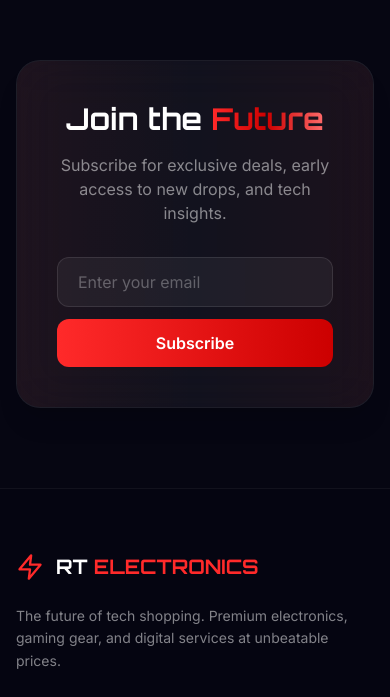
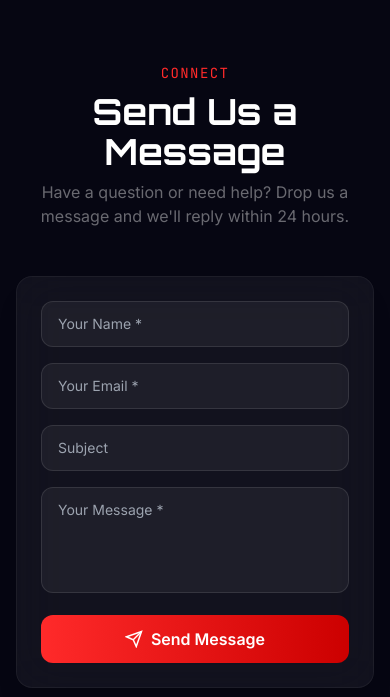
Before and after one commit to alterhub-ageny/rtelectronics, a React (Vite) app: page / in a window 390 px wide. Shown: the part 1240-1937 px from the top of the page. Built offline with nearby package versions, Linux system fonts and the light colour scheme; no server answers.

Commit message:
Add avatar picker with gender/style options, add contact/chat form on homepage, fixes avatar clear bug

```diff
--- /dev/null
+++ b/src/components/ui/AvatarPicker.jsx
@@ -0,0 +1,80 @@
+import { useState } from "react";
+import { motion } from "framer-motion";
+import { Check } from "lucide-react";
+
+const STYLES = [
+  { id: "avataaars", label: "Cartoon" },
+  { id: "adventurer", label: "Adventure" },
+  { id: "lorelei", label: "Fantasy" },
+  { id: "open-peeps", label: "Casual" },
+  { id: "bottts", label: "Robots" },
+  { id: "fun-emoji", label: "Emoji" },
+  { id: "notionists", label: "Minimal" },
+  { id: "personas", label: "Realistic" },
+];
+
+const SEEDS = ["Alex", "Sam", "Jordan", "Riley", "Casey", "Avery", "Quinn", "Morgan", "Skyler", "Reese", "Drew", "Parker"];
+
+export default function AvatarPicker({ current, onSelect }) {
+  const [style, setStyle] = useState("avataaars");
+  const [seedGrid, setSeedGrid] = useState(SEEDS);
+
+  const buildUrl = (s) => `https://api.dicebear.com/7.x/${style}/svg?seed=${encodeURIComponent(s)}&backgroundColor=transparent`;
+
+  return (
+    <div className="space-y-4">
+      <div className="flex gap-1.5 flex-wrap">
+        {STYLES.map((s) => (
+          <button key={s.id} onClick={() => setStyle(s.id)}
+            className={`px-3 py-1.5 rounded-lg text-xs font-medium transition-all ${
+              style === s.id ? "bg-rt-accent text-white shadow-lg shadow-rt-accent/20" : "bg-white/5 text-white/50 hover:text-white border border-white/10"
+            }`}
+          >
+            {s.label}
+          </button>
+        ))}
+      </div>
+      <div className="grid grid-cols-6 gap-2">
+        {seedGrid.map((seed) => {
+          const url = buildUrl(seed);
+          const selected = url === current;
+          return (
+            <motion.button key={seed} whileHover={{ scale: 1.05 }} whileTap={{ scale: 0.95 }}
+              onClick={() => onSelect(url)}
+              className={`relative w-full aspect-square rounded-xl overflow-hidden border-2 transition-all ${
+                selected ? "border-rt-accent ring-2 ring-rt-accent/30" : "border-white/10 hover:border-white/30"
+              }`}
+            >
+              <img src={url} alt={seed} className="w-full h-full object-cover bg-white/5" />
+              {selected && (
+                <div className="absolute inset-0 bg-rt-accent/10 flex items-center justify-center">
+                  <div className="w-6 h-6 rounded-full bg-rt-accent flex items-center justify-center">
+                    <Check size={14} className="text-white" />
+                  </div>
+                </div>
+              )}
+            </motion.button>
+          );
+        })}
+      </div>
+      <div className="flex gap-2">
+        {["neutral", "female", "male"].map((g) => (
+          <button key={g} onClick={() => setSeedGrid(SEEDS.map((s) => `${s}-${g}`))}
+            className={`px-3 py-1 rounded-lg text-xs capitalize transition-all ${
+              seedGrid[0]?.endsWith(`-${g}`) || (g === "neutral" && !seedGrid[0]?.includes("-"))
+                ? "bg-rt-accent/20 text-rt-accent border border-rt-accent/30"
+                : "bg-white/5 text-white/50 border border-white/10 hover:text-white"
+            }`}
+          >
+            {g}
+          </button>
+        ))}
+        <button onClick={() => setSeedGrid(SEEDS.map((s) => `${s}-${Math.random().toString(36).slice(2, 6)}`))}
+          className="px-3 py-1 rounded-lg text-xs bg-white/5 text-white/50 border border-white/10 hover:text-white transition-all ml-auto"
+        >
+          Shuffle
+        </button>
+      </div>
+    </div>
+  );
+}
--- a/src/pages/Account.jsx
+++ b/src/pages/Account.jsx
@@ -1,10 +1,11 @@
 import { useState, useEffect } from "react";
 import { Link, useNavigate } from "react-router-dom";
 import { motion } from "framer-motion";
-import { User, Package, Heart, MapPin, LogOut, Edit3, Plus, Trash2, Mail, Calendar } from "lucide-react";
+import { User, Package, Heart, MapPin, LogOut, Edit3, Plus, Trash2, Mail, Calendar, Image } from "lucide-react";
 import { useAuth } from "../context/AuthContext";
 import { useToast } from "../context/ToastContext";
 import { updateProfile, addAddress, deleteAddress, getOrders } from "../services/api";
+import AvatarPicker from "../components/ui/AvatarPicker";
 
 export default function Account() {
   const { user, logout, refreshUser } = useAuth();
@@ -101,17 +102,23 @@ export default function Account() {
           {editing ? (
             <div className="space-y-4">
               <div className="flex items-center gap-4 mb-2">
-                <div className="w-16 h-16 rounded-2xl bg-gradient-to-br from-rt-accent/20 to-rt-accent2/20 border border-white/10 flex items-center justify-center overflow-hidden shrink-0">
-                  {avatarUrl ? <img src={avatarUrl} alt="" className="w-full h-full object-cover" onError={(e) => { e.target.style.display = "none"; }} /> : <User size={24} className="text-rt-accent" />}
+                <div className="w-20 h-20 rounded-2xl bg-gradient-to-br from-rt-accent/20 to-rt-accent2/20 border border-white/10 flex items-center justify-center overflow-hidden shrink-0">
+                  {avatarUrl ? <img src={avatarUrl} alt="" className="w-full h-full object-cover" onError={(e) => { e.target.style.display = "none"; }} /> : <User size={28} className="text-rt-accent" />}
                 </div>
-                <div className="text-xs text-white/30">Enter an image URL below</div>
+                <div className="flex-1">
+                  <p className="text-white font-medium">Choose an avatar</p>
+                  <p className="text-xs text-white/30">Pick a style and gender below</p>
+                </div>
+              </div>
+              <div className="glass rounded-2xl p-4 border border-white/5">
+                <AvatarPicker current={avatarUrl} onSelect={setAvatarUrl} />
               </div>
               <div>
                 <label className="text-xs text-white/50 mb-1.5 block">Name</label>
                 <input value={name} onChange={(e) => setName(e.target.value)} className="w-full bg-white/5 border border-white/10 rounded-xl px-4 py-3 text-white focus:outline-none focus:border-rt-accent/50" />
               </div>
               <div>
-                <label className="text-xs text-white/50 mb-1.5 block">Avatar URL</label>
+                <label className="text-xs text-white/50 mb-1.5 block">Or paste an image URL</label>
                 <input value={avatarUrl} onChange={(e) => setAvatarUrl(e.target.value)} placeholder="https://example.com/avatar.jpg" className="w-full bg-white/5 border border-white/10 rounded-xl px-4 py-3 text-white text-sm focus:outline-none focus:border-rt-accent/50" />
               </div>
               <button onClick={handleUpdate} className="btn-primary">Save Changes</button>
--- a/src/pages/Home.jsx
+++ b/src/pages/Home.jsx
@@ -1,6 +1,6 @@
 import { useState } from "react";
 import { Link } from "react-router-dom";
-import { subscribeNewsletter } from "../services/api";
+import { subscribeNewsletter, submitContact } from "../services/api";
 import HeroSection from "../components/home/HeroSection";
 import FeaturedProducts from "../components/home/FeaturedProducts";
 import CategoryShowcase from "../components/home/CategoryShowcase";
@@ -12,6 +12,9 @@ import { useToast } from "../context/ToastContext";
 export default function Home() {
   const [email, setEmail] = useState("");
   const [subscribed, setSubscribed] = useState(false);
+  const [contact, setContact] = useState({ name: "", email: "", subject: "", message: "" });
+  const [contactSending, setContactSending] = useState(false);
+  const [contactSent, setContactSent] = useState(false);
   const addToast = useToast();
   const { user, isAdmin } = useAuth();
 
@@ -27,6 +30,18 @@ export default function Home() {
     }
   };
 
+  const handleContact = async (e) => {
+    e.preventDefault();
+    if (!contact.name || !contact.email || !contact.message) { addToast("Fill in all required fields", "warning"); return; }
+    setContactSending(true);
+    try {
+      await submitContact(contact);
+      setContactSent(true);
+      addToast("Message sent! We'll get back to you soon.", "success");
+    } catch { addToast("Failed to send", "error"); }
+    setContactSending(false);
+  };
+
   return (
     <>
       <HeroSection />
@@ -38,6 +53,39 @@ export default function Home() {
       </AnimatedSection>
       <AnimatedSection>
         <PromoSection />
+      </AnimatedSection>
+
+      <AnimatedSection>
+        <section className="max-w-site mx-auto px-4 sm:px-6 py-20">
+          <div className="text-center mb-12">
+            <span className="text-rt-accent text-sm font-mono tracking-widest uppercase">Connect</span>
+            <h2 className="section-title mt-2">Send Us a Message</h2>
+            <p className="text-white/40 mt-2 max-w-xl mx-auto">Have a question or need help? Drop us a message and we'll reply within 24 hours.</p>
+          </div>
+          <div className="max-w-2xl mx-auto">
+            {contactSent ? (
+              <div className="glass rounded-2xl p-12 text-center border border-white/5">
+                <div className="w-16 h-16 rounded-2xl bg-rt-accent3/10 border border-rt-accent3/20 flex items-center justify-center mx-auto mb-4">
+                  <svg width="28" height="28" viewBox="0 0 24 24" fill="none" stroke="currentColor" strokeWidth="2" className="text-rt-accent3"><polyline points="20 6 9 17 4 12"/></svg>
+                </div>
+                <h3 className="text-xl font-display font-bold text-white mb-2">Message Sent!</h3>
+                <p className="text-white/50">Thank you for reaching out. Our team will get back to you shortly.</p>
+              </div>
+            ) : (
+              <form onSubmit={handleContact} className="glass rounded-2xl p-6 border border-white/5 space-y-4">
+                <div className="grid sm:grid-cols-2 gap-4">
+                  <input value={contact.name} onChange={(e) => setContact({ ...contact, name: e.target.value })} placeholder="Your Name *" className="w-full bg-white/5 border border-white/10 rounded-xl px-4 py-3 text-white text-sm focus:outline-none focus:border-rt-accent/50" />
+                  <input type="email" value={contact.email} onChange={(e) => setContact({ ...contact, email: e.target.value })} placeholder="Your Email *" className="w-full bg-white/5 border border-white/10 rounded-xl px-4 py-3 text-white text-sm focus:outline-none focus:border-rt-accent/50" />
+                </div>
+                <input value={contact.subject} onChange={(e) => setContact({ ...contact, subject: e.target.value })} placeholder="Subject" className="w-full bg-white/5 border border-white/10 rounded-xl px-4 py-3 text-white text-sm focus:outline-none focus:border-rt-accent/50" />
+                <textarea value={contact.message} onChange={(e) => setContact({ ...contact, message: e.target.value })} rows={4} placeholder="Your Message *" className="w-full bg-white/5 border border-white/10 rounded-xl px-4 py-3 text-white text-sm focus:outline-none focus:border-rt-accent/50 resize-none" />
+                <button type="submit" disabled={contactSending} className="btn-primary w-full flex items-center justify-center gap-2">
+                  {contactSending ? "Sending..." : <><svg width="18" height="18" viewBox="0 0 24 24" fill="none" stroke="currentColor" strokeWidth="2"><line x1="22" y1="2" x2="11" y2="13"/><polygon points="22 2 15 22 11 13 2 9 22 2"/></svg> Send Message</>}
+                </button>
+              </form>
+            )}
+          </div>
+        </section>
       </AnimatedSection>
 
       <section className="max-w-site mx-auto px-4 sm:px-6 py-20">
```
